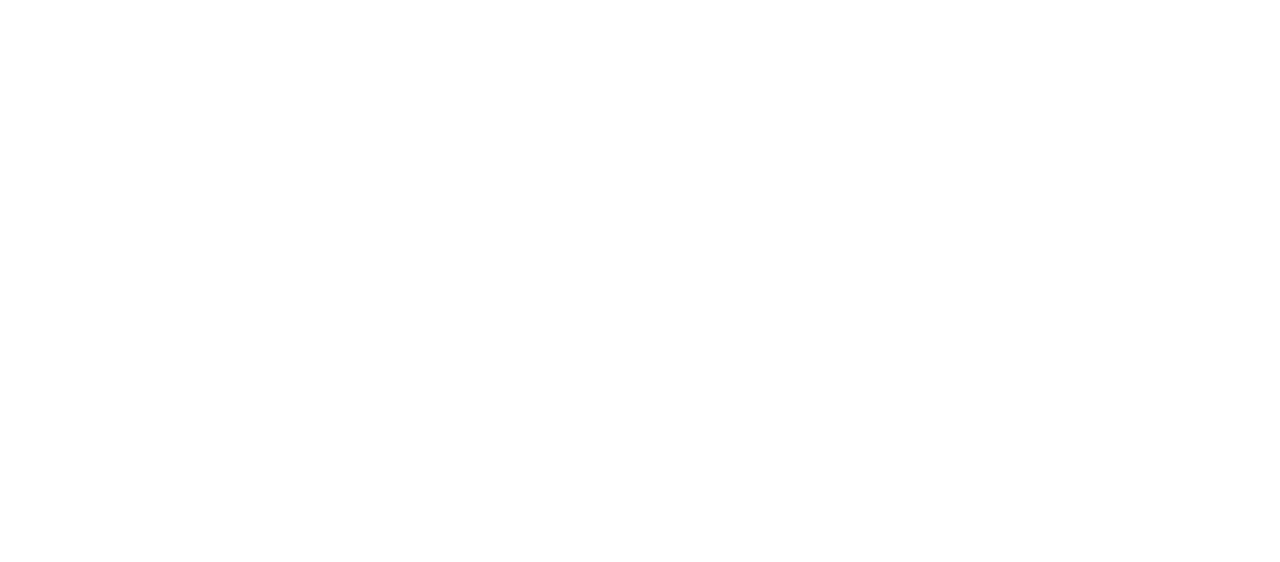
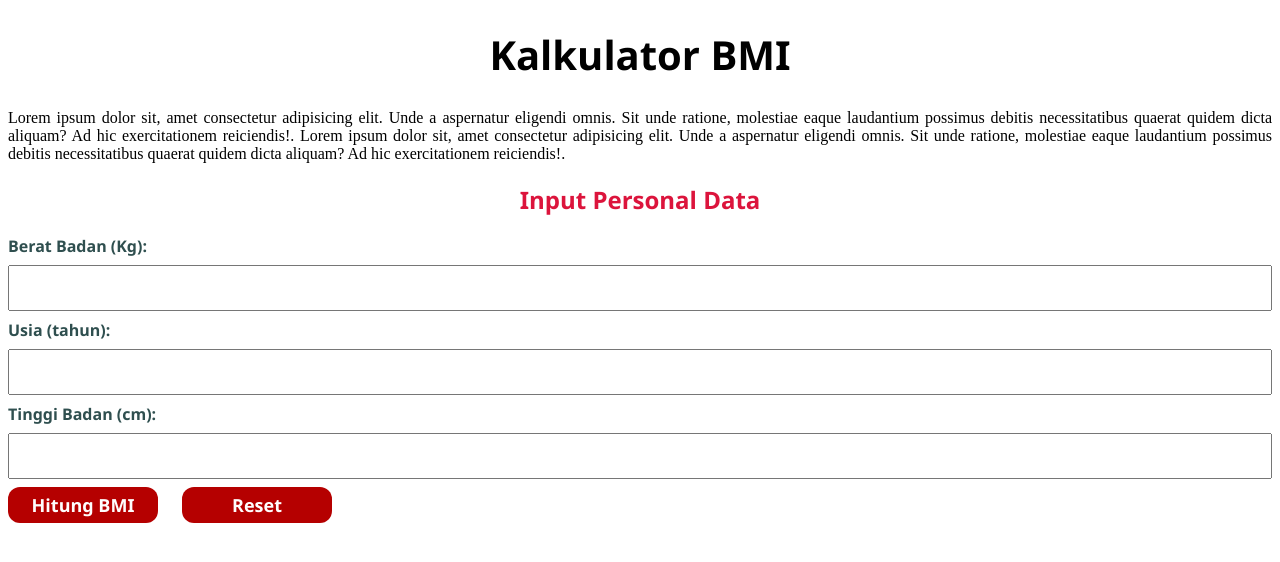
Before and after one commit to Asupri99/recap-web-2025, a plain HTML site: page index.html in a window 1280 px wide. Drawn offline with Linux system fonts and the light colour scheme.

Commit message:
update css

```diff
--- /dev/null
+++ b/css/style.css
@@ -0,0 +1,63 @@
+.main-header {
+  text-align : center;
+  font-family :'Segoe UI', Tahoma, Geneva, Verdana, sans-serif;
+  font-weight : bold;
+  font-size : 20px;
+}
+
+.article-1 {
+  justify-content: center;
+  text-align: justify;
+}
+
+.sub-header {
+  text-align : center;
+  font-family:'Segoe UI', Tahoma, Geneva, Verdana, sans-serif;
+  font-weight : bold;
+  color:crimson;
+}
+
+input[type=number]  {
+  width: 100%;
+  padding: 12px 20px;
+  margin: 8px 0;
+  box-sizing: border-box;
+  font-family: 'Segoe UI', Tahoma, Geneva, Verdana, sans-serif;
+  font-size:
+}
+
+label.input{
+  font-family: 'Segoe UI', Tahoma, Geneva, Verdana, sans-serif;
+  font-weight: bold;
+  color:darkslategrey;
+}
+
+.button-hitung {
+    background-color: rgb(181, 0, 0);
+    font-family:'Segoe UI', Tahoma, Geneva, Verdana, sans-serif;
+    font-size: 18px;
+    font-weight: bold;
+    color: rgb(255, 253, 253);
+    border: none;
+    height: 36px;
+    width: 150px;
+    border-radius: 12px;
+    cursor: pointer;
+    margin-right: 20px;
+    transition: opacity 0.15;
+}
+
+.button-reset {
+  background-color: rgb(181, 0, 0);
+  font-family:'Segoe UI', Tahoma, Geneva, Verdana, sans-serif;
+  font-size: 18px;
+  font-weight: bold;
+  color: rgb(255, 253, 253);
+  border: none;
+  height: 36px;
+  width: 150px;
+  border-radius: 12px;
+  cursor: pointer;
+  margin-right: 10px;
+  transition: opacity 0.15;
+}
--- a/index.html
+++ b/index.html
@@ -3,9 +3,61 @@
 <head>
   <meta charset="UTF-8">
   <meta name="viewport" content="width=device-width, initial-scale=1.0">
-  <title>New Website</title>
+  <link rel="stylesheet" href="css\style.css">
 </head>
+
+<title> KALKULATOR BMI</title>
+
+
 <body>
+    <header class="main-header">
+      <!-- Judul Website -->
+        <h1> Kalkulator BMI </h1>
+    </header>
 
+    <!-- Artikel Pertama -->
+      <article class="article-1">
+          <p> Lorem ipsum dolor sit, amet consectetur adipisicing elit. Unde a aspernatur eligendi omnis.
+            Sit unde ratione, molestiae eaque laudantium possimus debitis necessitatibus
+            quaerat quidem dicta aliquam? Ad hic exercitationem reiciendis!.
+            Lorem ipsum dolor sit, amet consectetur adipisicing elit. Unde a aspernatur eligendi omnis.
+            Sit unde ratione, molestiae eaque laudantium possimus debitis necessitatibus
+            quaerat quidem dicta aliquam? Ad hic exercitationem reiciendis!.
+          </p>
+        </article>
+
+      <!-- judul input personal data -->
+      <header class="sub-header">
+          <h2> Input Personal Data</h2>
+      </header>
+
+      <!-- form input -->
+          <div class="form-input">
+            <label class="input" for ="input-berat-badan"> Berat Badan (Kg): </label>
+            <input type="number" id="input-berat-badan">
+          </div>
+
+          <div class="form-input">
+            <label class="input" for ="input-usia"> Usia (tahun):</label>
+            <input type="number" id="input-usia">
+          </div>
+
+          <div class="form-input">
+            <label class="input" for ="input-tinggi-badan"> Tinggi Badan (cm):</label>
+            <input type="number" id="input-tinggi-badan">
+          </div>
+
+          <button class="button-hitung"> Hitung BMI </button>
+          <button class="button-reset"> Reset </button>
+
+
+
+
+
+
+    <footer>
+
+
+    </footer>
 </body>
 </html>
```
